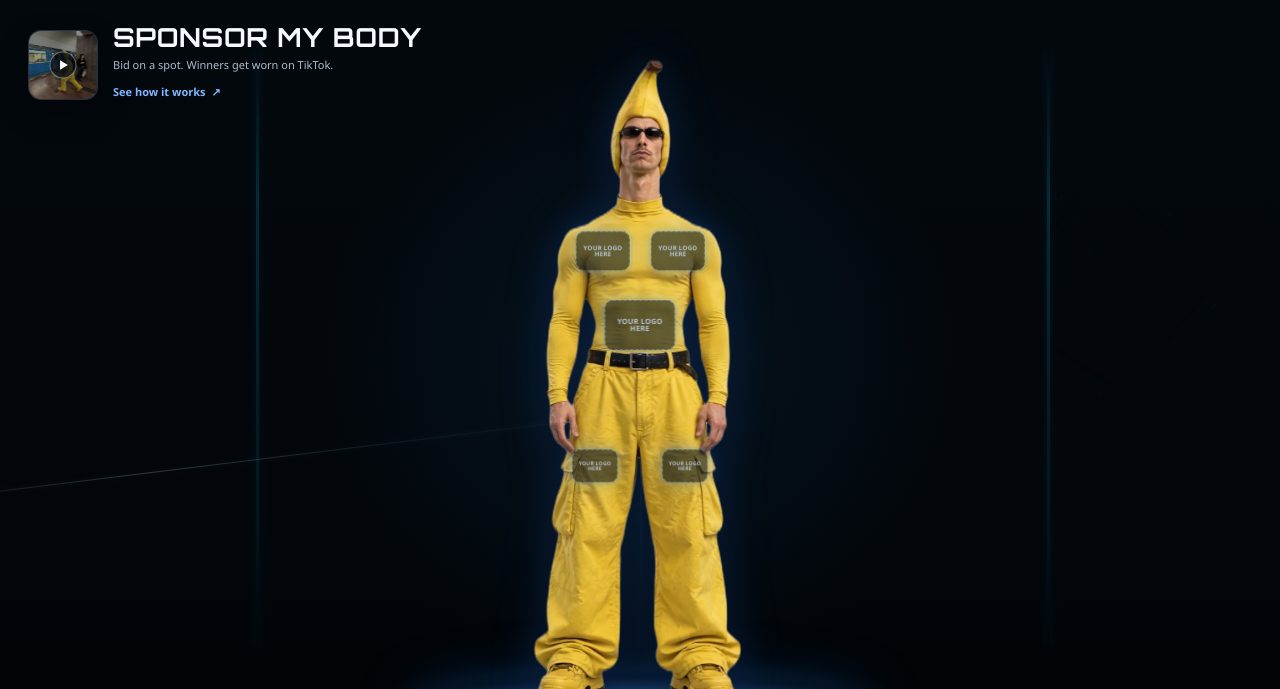
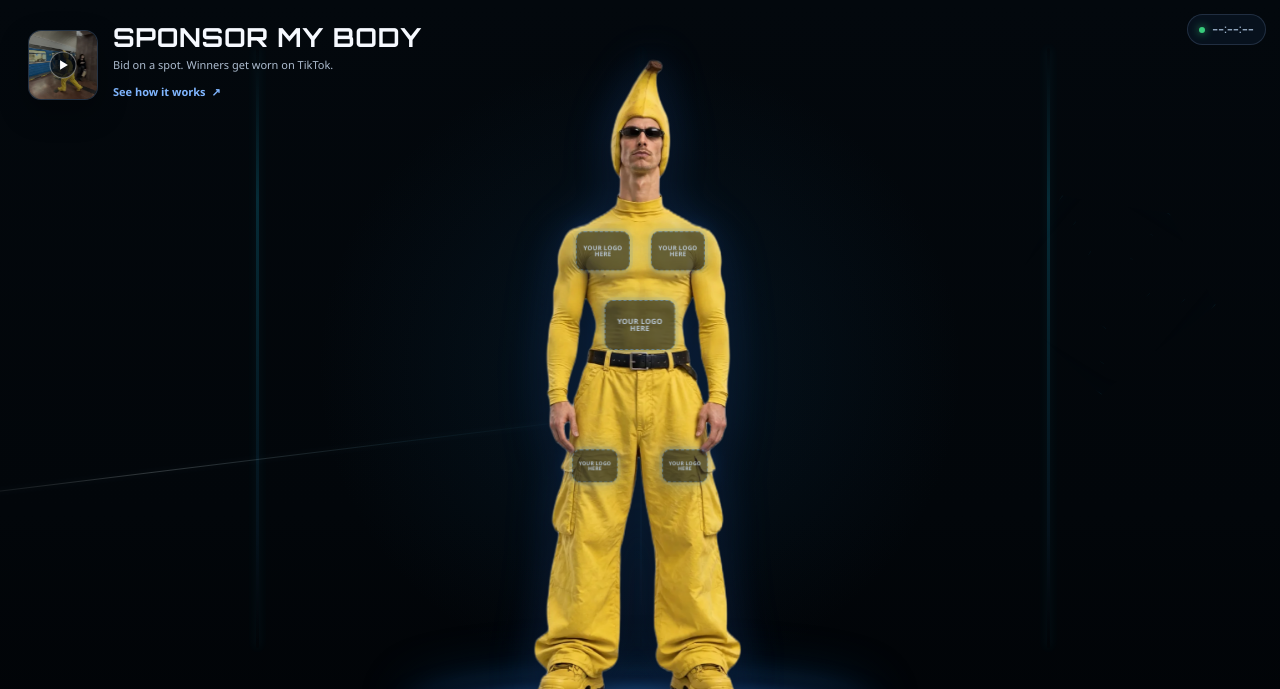
Before and after one commit to bukitpk/sponsor-my-body, a website: page public/index.html in a window 1280 px wide. Shown: the top 689 px of the page. Drawn offline with Linux system fonts and the light colour scheme; no server answers; a small style sheet from the web is missing.

Commit message:
Update public/index.html: add top-right round timer

```diff
--- a/public/index.html
+++ b/public/index.html
@@ -222,10 +222,13 @@
     .crop-actions{display:flex;gap:10px;margin-top:14px}
     .crop-actions .ghost-btn{flex:1;min-height:52px;border-radius:12px;border:1px solid var(--line);background:transparent;color:var(--ink);font-weight:700;cursor:pointer}
     .crop-actions .primary{flex:2}
+    .top-timer{position:fixed;z-index:30;top:max(14px,env(safe-area-inset-top));right:max(14px,env(safe-area-inset-right));display:inline-flex;align-items:center;gap:7px;padding:7px 11px;border:1px solid var(--line);border-radius:999px;background:rgba(9,19,33,.85);-webkit-backdrop-filter:blur(6px);backdrop-filter:blur(6px);color:#9db4cc;font-size:11px;font-weight:600;letter-spacing:.03em;font-family:"Orbitron",sans-serif;pointer-events:none}
+    .top-timer-dot{width:6px;height:6px;border-radius:50%;background:#3ddc84;box-shadow:0 0 8px rgba(61,220,132,.9);animation:pulse 1.8s infinite}
   </style>
 </head>
 <body>
   <main class="app" id="app">
+    <div class="top-timer" id="topTimer" role="timer" aria-label="Time left in this round"><span class="top-timer-dot" aria-hidden="true"></span><span id="topTimerText">--:--:--</span></div>
     <div class="arena-bg" aria-hidden="true"><i class="beam b1"></i><i class="beam b2"></i><i class="beam b3"></i><i class="wireframe"></i><i class="laser"></i></div>
     <section class="story" aria-labelledby="main-title">
       <button class="intro-video" id="introVideoBtn" type="button" aria-label="Play dance video">
@@ -351,6 +354,9 @@
     document.addEventListener('keydown',function(e){if(e.key==='Escape'){var open=document.querySelector('.modal.open');if(open)closeModal(open.id)}});
 
     function updateCountdown(){
+      var r0=spots[0],end0=r0&&r0.roundEndsAt?new Date(r0.roundEndsAt).getTime():NaN;
+      var topEl=document.getElementById('topTimerText');
+      if(topEl)topEl.textContent=Number.isFinite(end0)?fmt(end0-Date.now()):'--:--:--';
       var s=activeSpot();if(!s)return;
       var end=s.roundEndsAt?new Date(s.roundEndsAt).getTime():NaN;
       document.getElementById('roundChip').textContent=Number.isFinite(end)?'Round ends in '+fmt(end-Date.now()):'Round timing unavailable'
```
